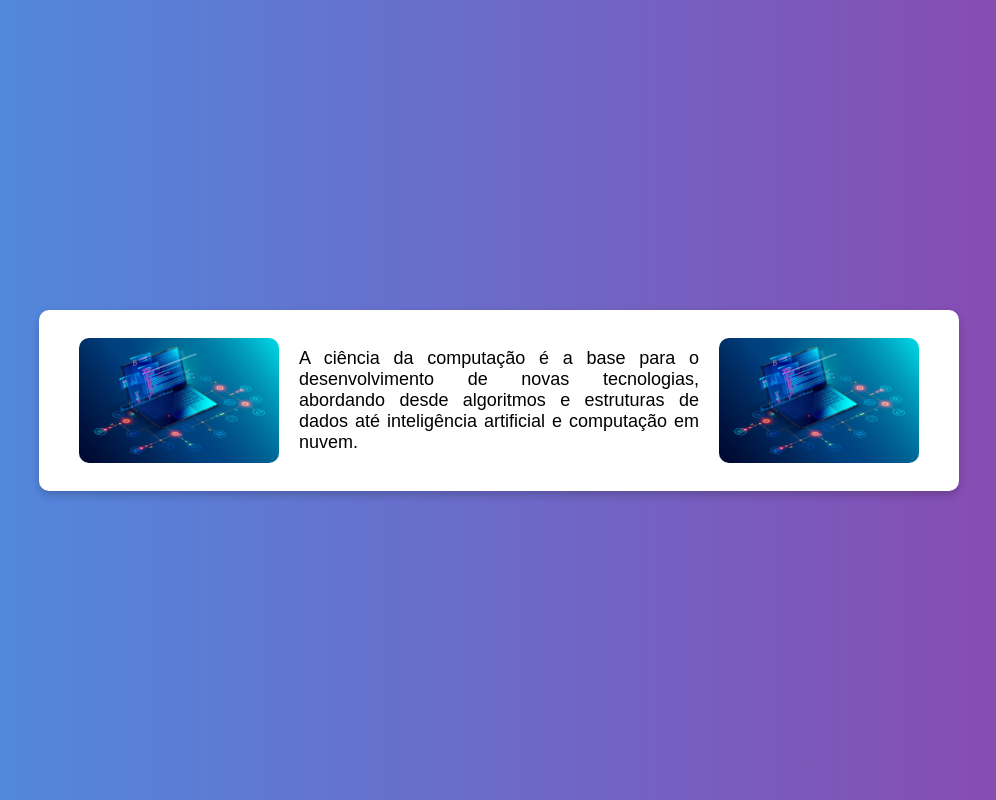
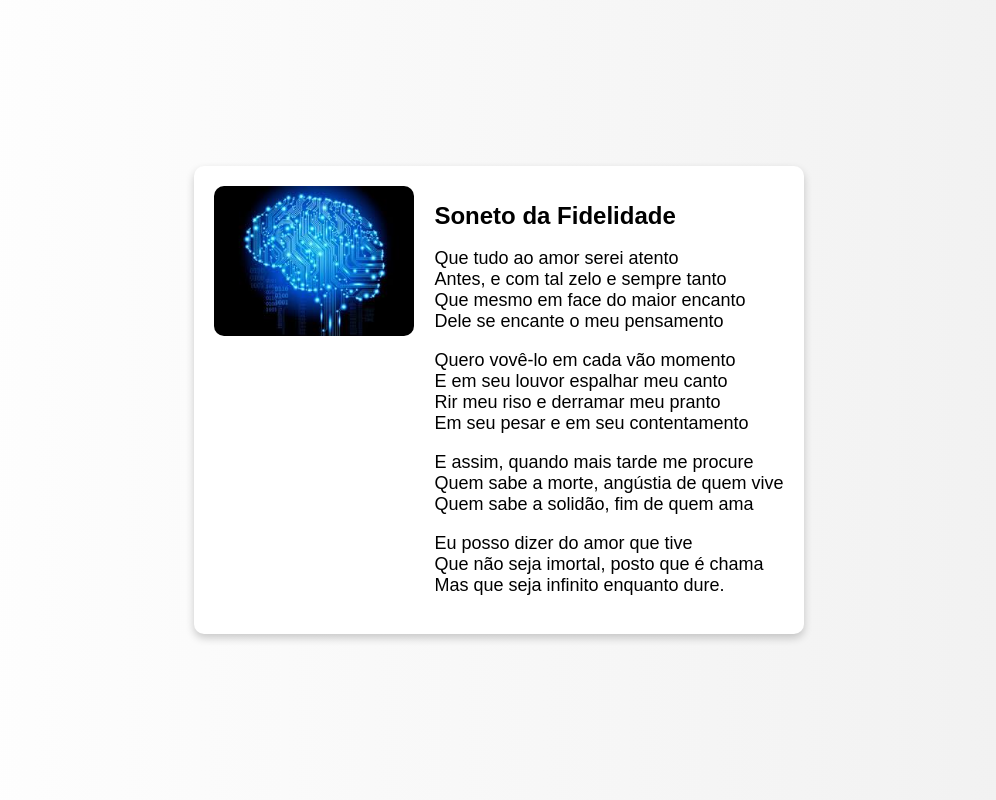
Before and after one commit to lunatork/lunatork.github.io, a plain HTML site: page index.html/index.html in a window 1280 px wide. Shown: the whole page, without its empty margins (141-1137 px from the left). Drawn offline with Linux system fonts and the light colour scheme.

Commit message:
Add files via upload
Exercicio 1

Alunos: Igor Brito e Luna Tork

```diff
--- a/index.html/index.html
+++ b/index.html/index.html
@@ -3,7 +3,7 @@
 <head>
     <meta charset="UTF-8">
     <meta name="viewport" content="width=device-width, initial-scale=1.0">
-    <title>Ciência da Computação</title>
+    <title>Soneto da Fidelidade</title>
     <style>
         body {
             margin: 0;
@@ -11,37 +11,59 @@
             justify-content: center;
             align-items: center;
             height: 100vh;
-            background: linear-gradient(to right, #4a90e2, #8e44ad);
+            background: linear-gradient(to right, #ffffff, #f0f0f0);
             font-family: Arial, sans-serif;
         }
         .container {
             display: flex;
-            align-items: center;
+            align-items: flex-start;
             justify-content: center;
             background: white;
             padding: 20px;
             border-radius: 10px;
             box-shadow: 0 4px 8px rgba(0, 0, 0, 0.2);
+            max-width: 800px;
         }
         .image {
             width: 200px;
             height: auto;
             border-radius: 10px;
-            margin: 0 20px;
+            margin-right: 20px;
         }
         .text {
-            max-width: 400px;
             font-size: 18px;
             color: black;
             text-align: justify;
+        }
+        h1 {
+            font-size: 24px;
+            font-weight: bold;
         }
     </style>
 </head>
 <body>
     <div class="container">
-        <img src="capa-ciencia-da-computacao.jpg" alt="Imagem 1" class="image">
-        <p class="text">A ciência da computação é a base para o desenvolvimento de novas tecnologias, abordando desde algoritmos e estruturas de dados até inteligência artificial e computação em nuvem.</p>
-        <img src="capa-ciencia-da-computacao.jpg" alt="Imagem 2" class="image">
+        <img src="ciencia_dacomputação.jpeg" alt="Imagem" class="image">
+        <div class="text">
+            <h1>Soneto da Fidelidade</h1>
+            <p>Que tudo ao amor serei atento<br>
+            Antes, e com tal zelo e sempre tanto<br>
+            Que mesmo em face do maior encanto<br>
+            Dele se encante o meu pensamento</p>
+
+            <p>Quero vovê-lo em cada vão momento<br>
+            E em seu louvor espalhar meu canto<br>
+            Rir meu riso e derramar meu pranto<br>
+            Em seu pesar e em seu contentamento</p>
+
+            <p>E assim, quando mais tarde me procure<br>
+            Quem sabe a morte, angústia de quem vive<br>
+            Quem sabe a solidão, fim de quem ama</p>
+
+            <p>Eu posso dizer do amor que tive<br>
+            Que não seja imortal, posto que é chama<br>
+            Mas que seja infinito enquanto dure.</p>
+        </div>
     </div>
 </body>
 </html>
```
Also changed, not shown: index.html/ciencia_dacomputação.jpeg (added).
